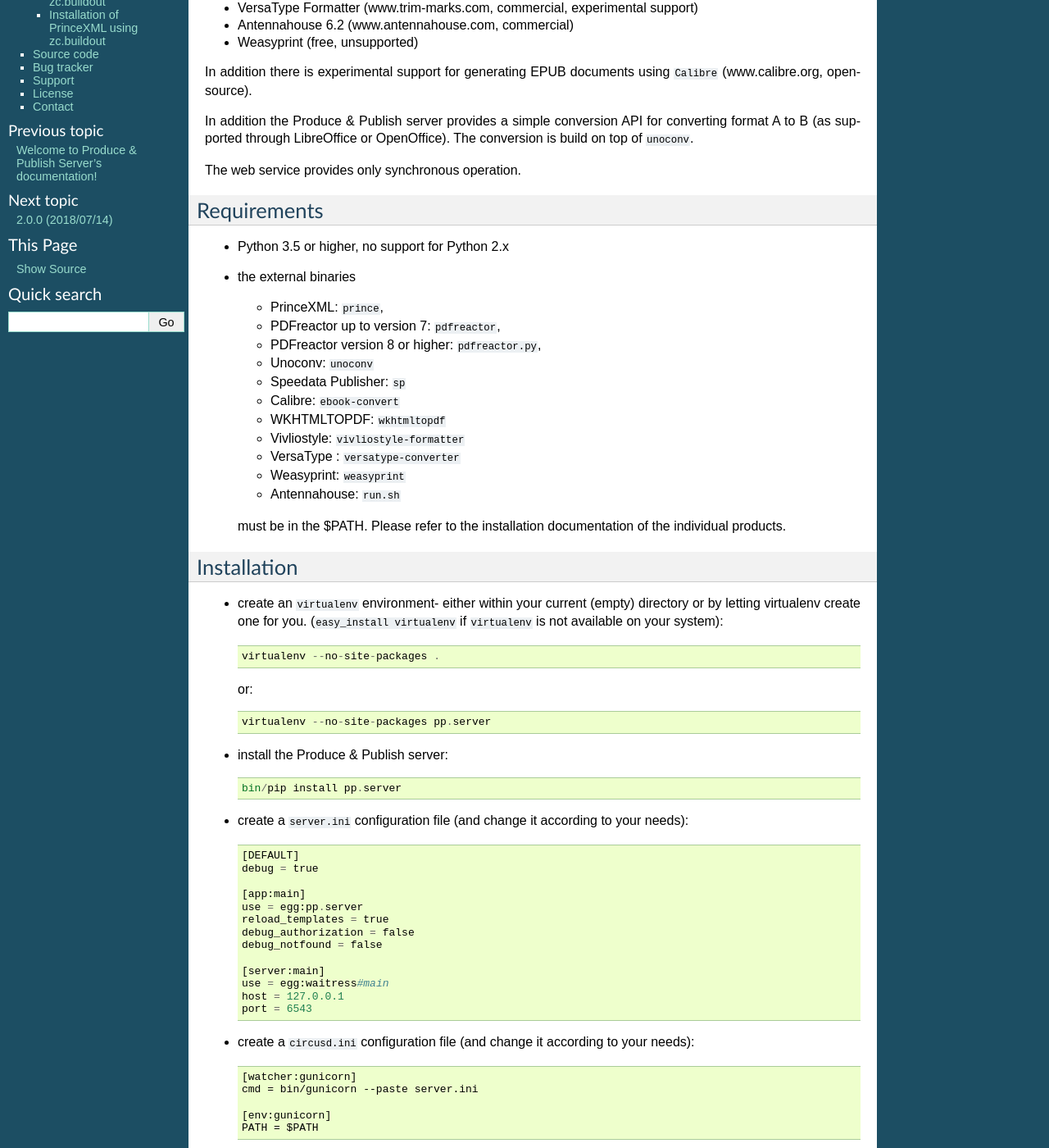
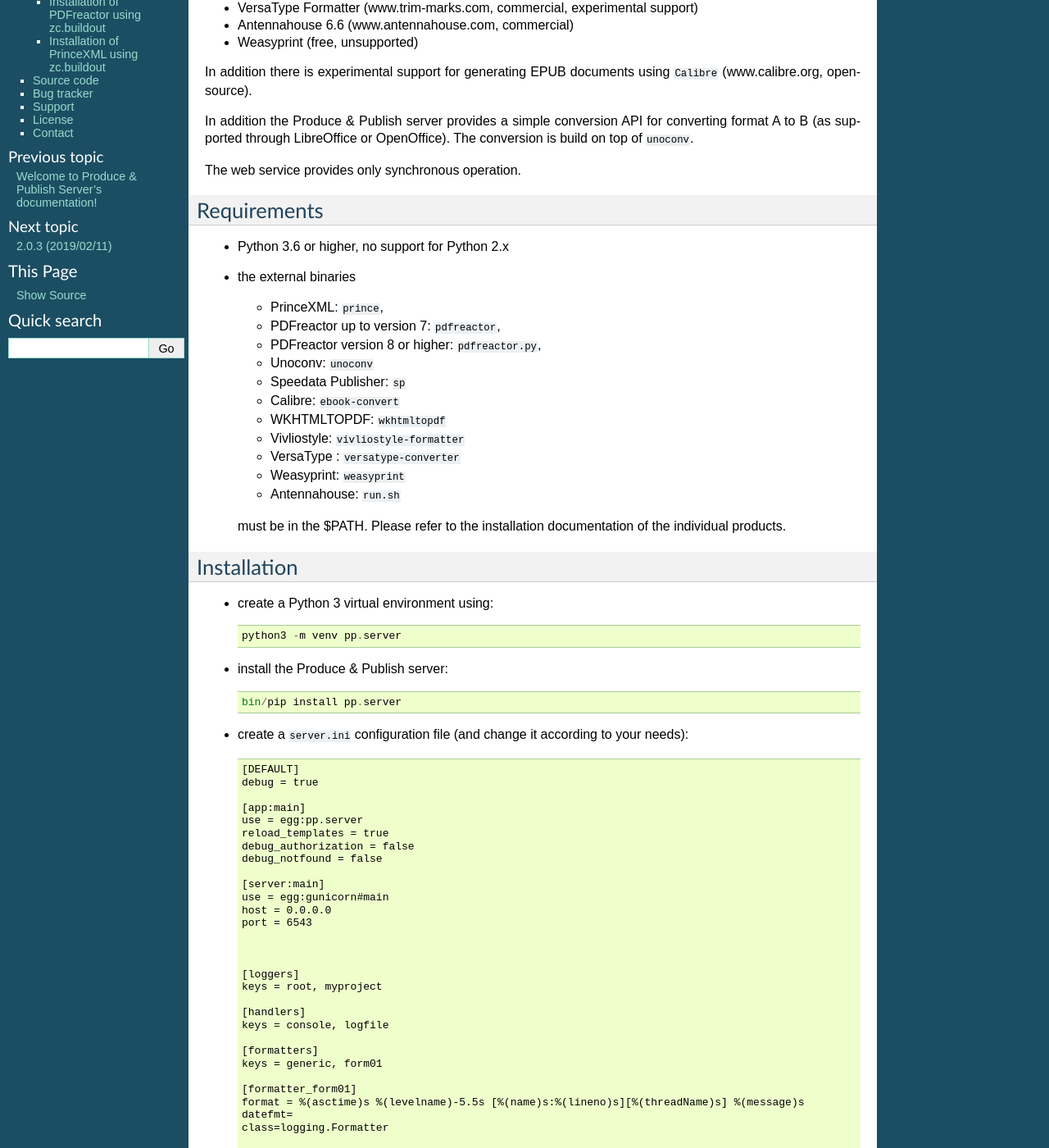
Before and after one commit to zopyx/pp.server, a Sphinx documentation site: the page built from docs/source/README.rst, in a window 1280 px wide and 1400 px high, scrolled down 336 px. Shown: the whole window at 82% size. Built offline with Sphinx 7.4.7, drawn with Linux system fonts in a browser that asks for light colours; some of the changed text lies outside the part shown.

Commit message:
- added support for $PP_SPOOL_DIRECTORY - documentation cleanup

```diff
--- a/docs/source/CHANGES.rst
+++ b/docs/source/CHANGES.rst
@@ -1,3 +1,8 @@
+2.0.3 (2019/02/11)
+------------------
+- minor installation issues with `var` folder gunicorn.log
+- added optional `PP_SPOOL_DIRECTORY` environment support
+
 2.0.0 (2018/07/14)
 ------------------
 - major cleanup
--- a/docs/source/README.rst
+++ b/docs/source/README.rst
@@ -15,7 +15,7 @@
 - WKHTMLTOPDF (www.wkhtmltopdf.org, open-source, experimental support)
 - Vivliostyle Formatter (www.vivliostyle.com, commercial, experimental support)
 - VersaType Formatter (www.trim-marks.com, commercial, experimental support)
-- Antennahouse 6.2 (www.antennahouse.com, commercial)
+- Antennahouse 6.6 (www.antennahouse.com, commercial)
 - Weasyprint (free, unsupported)
 
 In addition there is experimental support for generating EPUB documents
@@ -30,7 +30,7 @@
 Requirements
 ------------
 
-- Python 3.5 or higher, no support for Python 2.x
+- Python 3.6 or higher, no support for Python 2.x
 
 - the external binaries
 
@@ -52,16 +52,9 @@
 Installation
 ------------
 
-- create an ``virtualenv`` environment- either within your
-  current (empty) directory or by letting virtualenv create one for you.
-  (``easy_install virtualenv`` if ``virtualenv`` is not available on your
-  system)::
+- create a Python 3  virtual environment using::
 
-    virtualenv --no-site-packages .
-
-  or::
-
-    virtualenv --no-site-packages pp.server
+    python3 -m venv pp.server
 
 - install the Produce & Publish server::
 
@@ -79,9 +72,50 @@
     debug_notfound = false
 
     [server:main]
-    use = egg:waitress#main
-    host = 127.0.0.1
+    use = egg:gunicorn#main
+    host = 0.0.0.0
     port = 6543
+
+
+
+    [loggers]
+    keys = root, myproject
+
+    [handlers]
+    keys = console, logfile
+
+    [formatters]
+    keys = generic, form01
+
+    [formatter_form01]
+    format = %(asctime)s %(levelname)-5.5s [%(name)s:%(lineno)s][%(threadName)s] %(message)s
+    datefmt=
+    class=logging.Formatter
+
+    [logger_root]
+    level = INFO
+    handlers = console, logfile
+
+    [logger_myproject]
+    level = DEBUG
+    handlers =
+    qualname = myproject
+
+
+    [handler_console]
+    class = StreamHandler
+    args = (sys.stderr,)
+    level = NOTSET
+    formatter = form01
+
+    [handler_logfile]
+    class = FileHandler
+    level = INFO
+    formatter = form01
+    args=('var/gunicorn.log', 'w')
+
+    [formatter_generic]
+    format = %(asctime)s %(levelname)-5.5s [%(name)s:%(lineno)s][%(threadName)s] %(message)s
 
 - create a ``circusd.ini`` configuration file (and change it according to your needs)::
 
--- a/setup.py
+++ b/setup.py
@@ -24,7 +24,7 @@
 ]
 
 setup(name='pp.server',
-      version='2.0.2',
+      version='2.0.3',
       description='pp.server - Produce & Publish Server',
       long_description=README + '\n\n' + CHANGES,
       classifiers=[
```
Also changed, not shown: other parts of docs/source/README.rst (+9 -0 lines), 2 other files.
